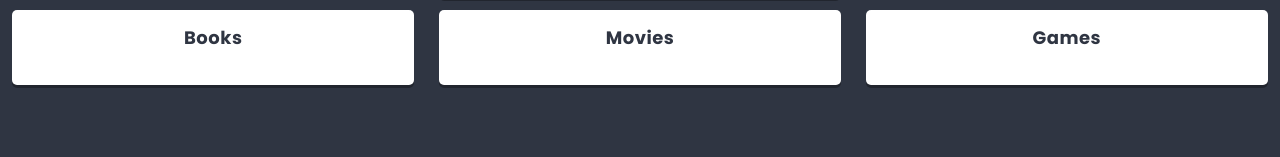
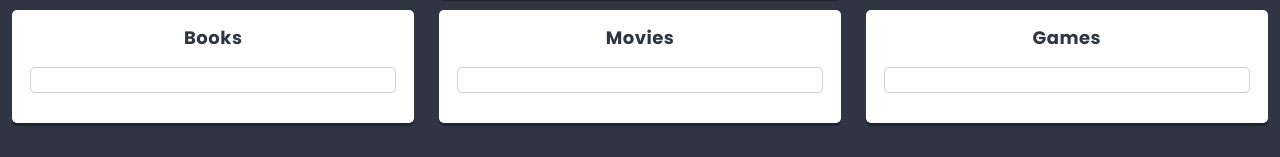
Before and after one commit to trojek71/react-starter-fer-11, a React app: page / in a window 1280 px wide. Shown: the part 475-632 px from the top of the page. Built offline with nearby package versions, Linux system fonts and the light colour scheme.

Commit message:
Add Card component v2

```diff
--- a/src/components/Card/Card.js
+++ b/src/components/Card/Card.js
@@ -3,22 +3,25 @@ import styles from './Card.scss';
 import PropTypes from 'prop-types';
 import ReactHtmlParser from 'react-html-parser';
 
-class Card extends React.Component{
 
 
 
-    render() {
+const Card = props =>(
+
+
 
     <section className={styles.component}>
-       <h5 className={styles.title}>{ReactHtmlParser(props.title)}</h5>
+       <div className={styles.title}>{ReactHtmlParser(props.title)}</div>
+
     </section>
+);
+
+Card.propTypes = {
+    title: PropTypes.node,
+
+  };
 
 
-Card.propTypes = {
-    title: PropTypes.node.isRequired,
 
-  };
-}
-}
 
 export default Card;
--- a/src/components/Column/Column.js
+++ b/src/components/Column/Column.js
@@ -7,14 +7,12 @@ import Card from  '../Card/Card.js'
 
 
 
-
   const Column = props =>(
-
 
 
     <section className={styles.component}>
        <h3 className={styles.title}>{ReactHtmlParser(props.title)}</h3>
-
+       <Card className={styles.title}>{ReactHtmlParser(props.title)}</Card>
     </section>
 );
 
@@ -22,7 +20,9 @@ import Card from  '../Card/Card.js'
 
 Column.propTypes = {
     title: PropTypes.node.isRequired,
-
+    description: PropTypes.node,
+    columns: PropTypes.array,
+    cards:PropTypes.array,
   };
 
 
```
